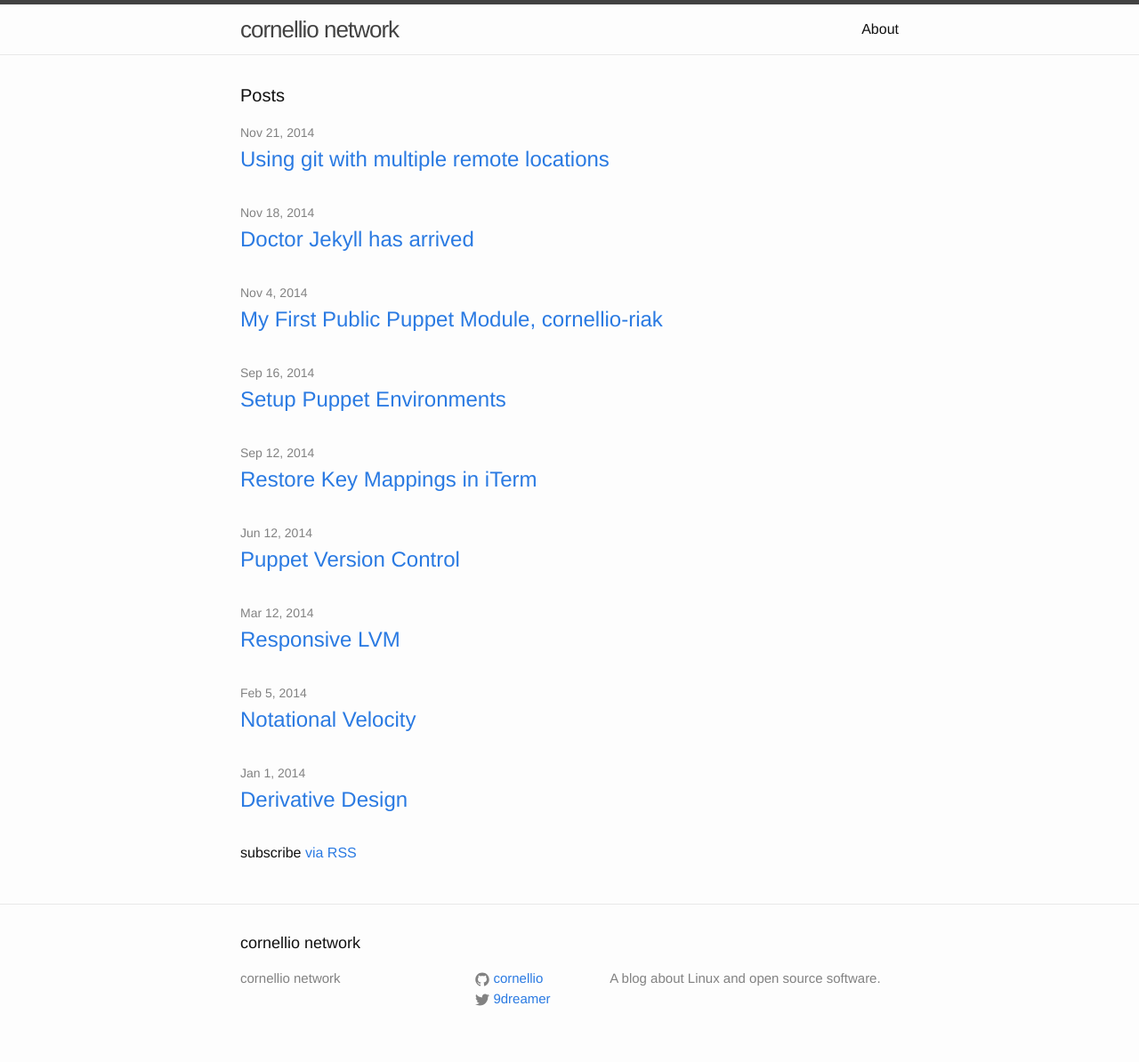
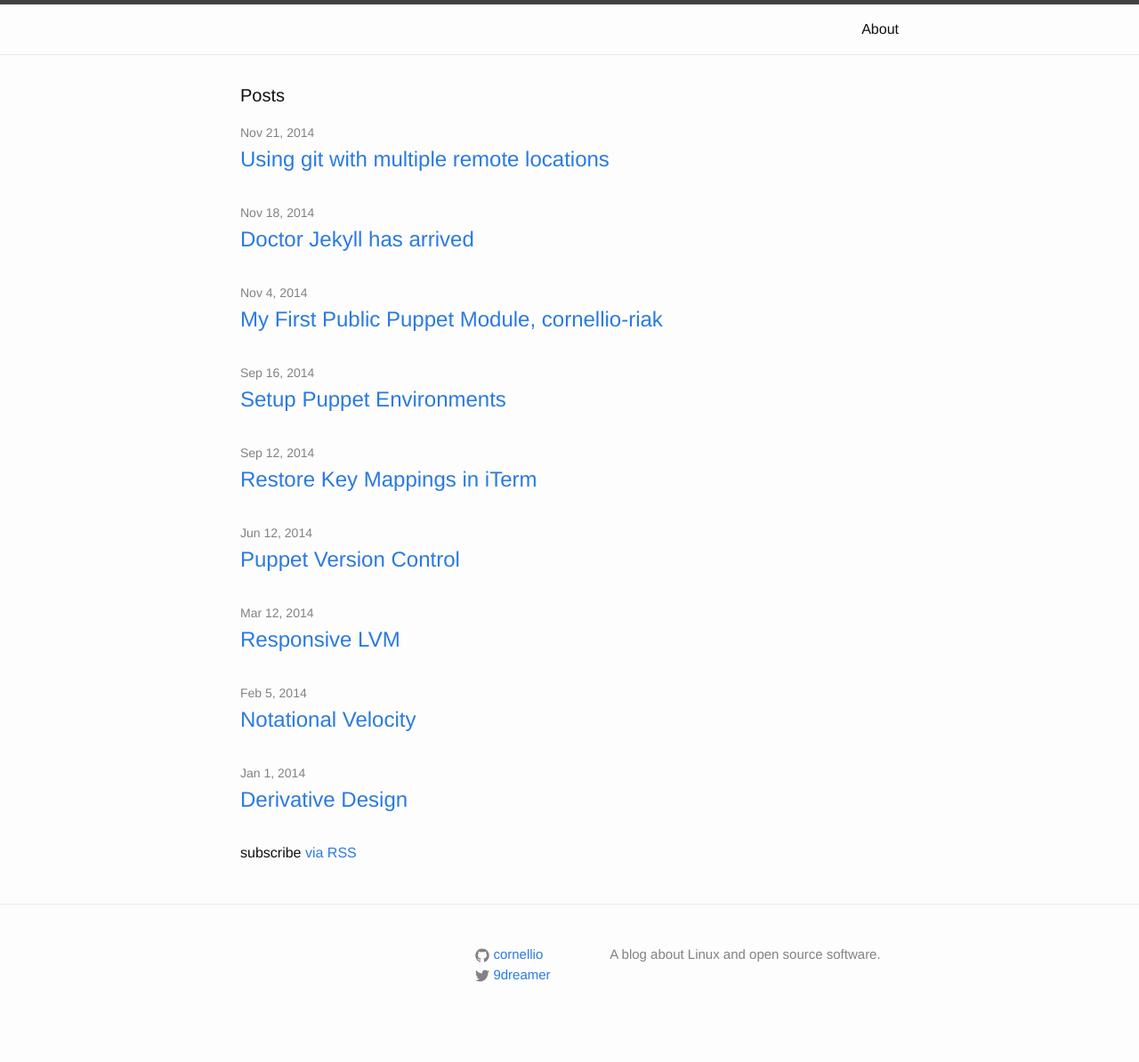
Before and after one commit to Cornellio/jekyll-blog, a Jekyll site: the page built from index.html, in a window 1280 px wide. Shown: the whole page at 89% size. Built offline with Jekyll 4.4.1, drawn with Linux system fonts in a browser that asks for light colours; after the commit the page ends 1167 px from its top, so only the background shows below that.

Commit message:
update site

```diff
--- a/_config.yml
+++ b/_config.yml
@@ -1,5 +1,5 @@
 # Site settings
-title: cornellio network
+title:
 description: > # this means to ignore newlines until "baseurl:"
   A blog about Linux and open source software.
 baseurl: "" # the subpath of your site, e.g. /blog/
```
